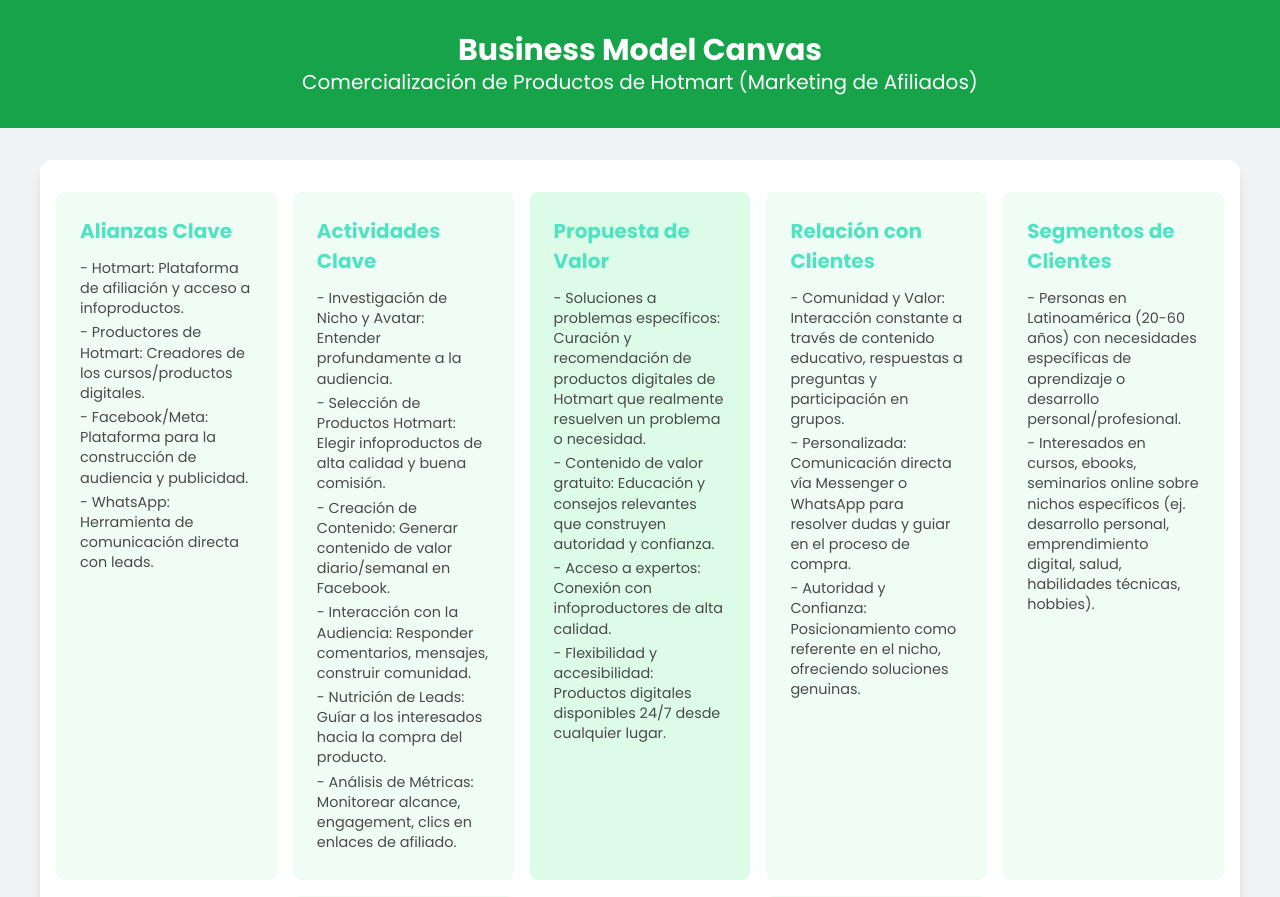
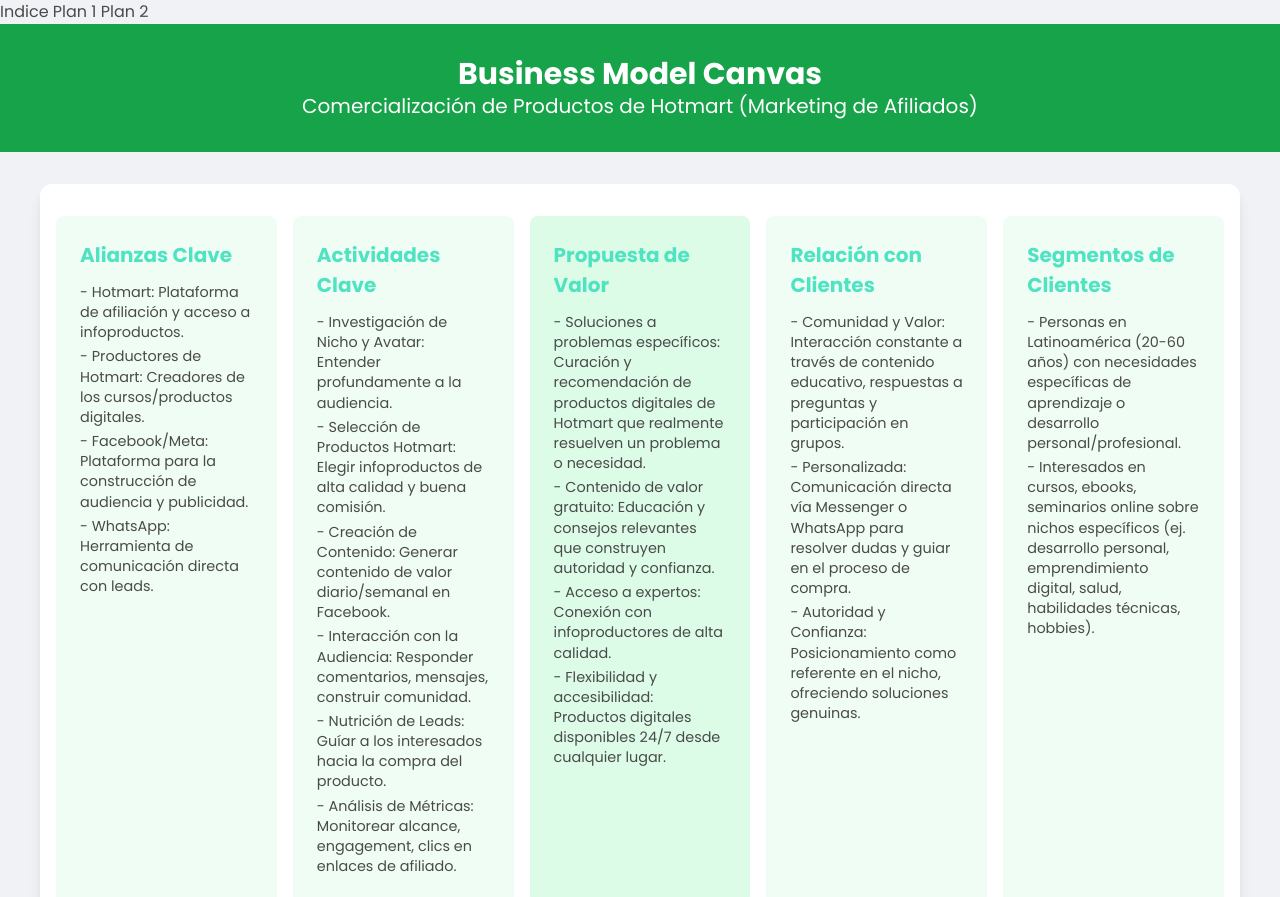
Before and after one commit to GandresR11/negocios, a plain HTML site: page negocio2.html in a window 1280 px wide. Shown: the top 897 px of the page. Drawn offline with nearby package versions, Linux system fonts and the light colour scheme.

Commit message:
Update negocio2.html

```diff
--- a/negocio2.html
+++ b/negocio2.html
@@ -84,7 +84,11 @@
     </style>
 </head>
 <body>
-
+<nav>
+    <a href="#recursos">Indice</a>
+    <a href="recurso1.html">Plan 1</a>
+    <a href="recurso2.html">Plan 2</a>
+  </nav>
     <div class="text-center py-8 bg-green-600 text-white">
         <h1 class="text-3xl font-bold">Business Model Canvas</h1>
         <p class="text-xl">Comercialización de Productos de Hotmart (Marketing de Afiliados)</p>
```
